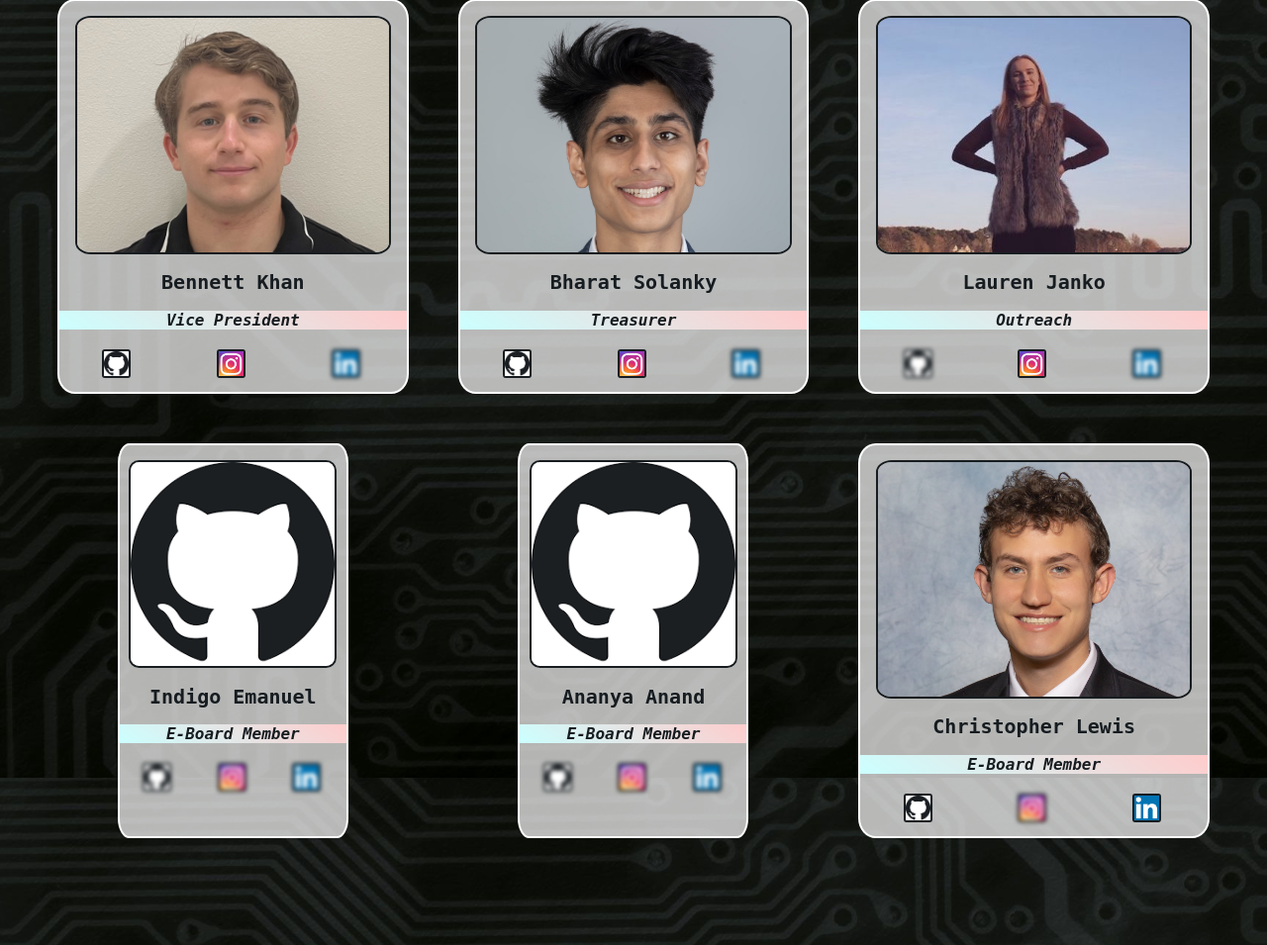
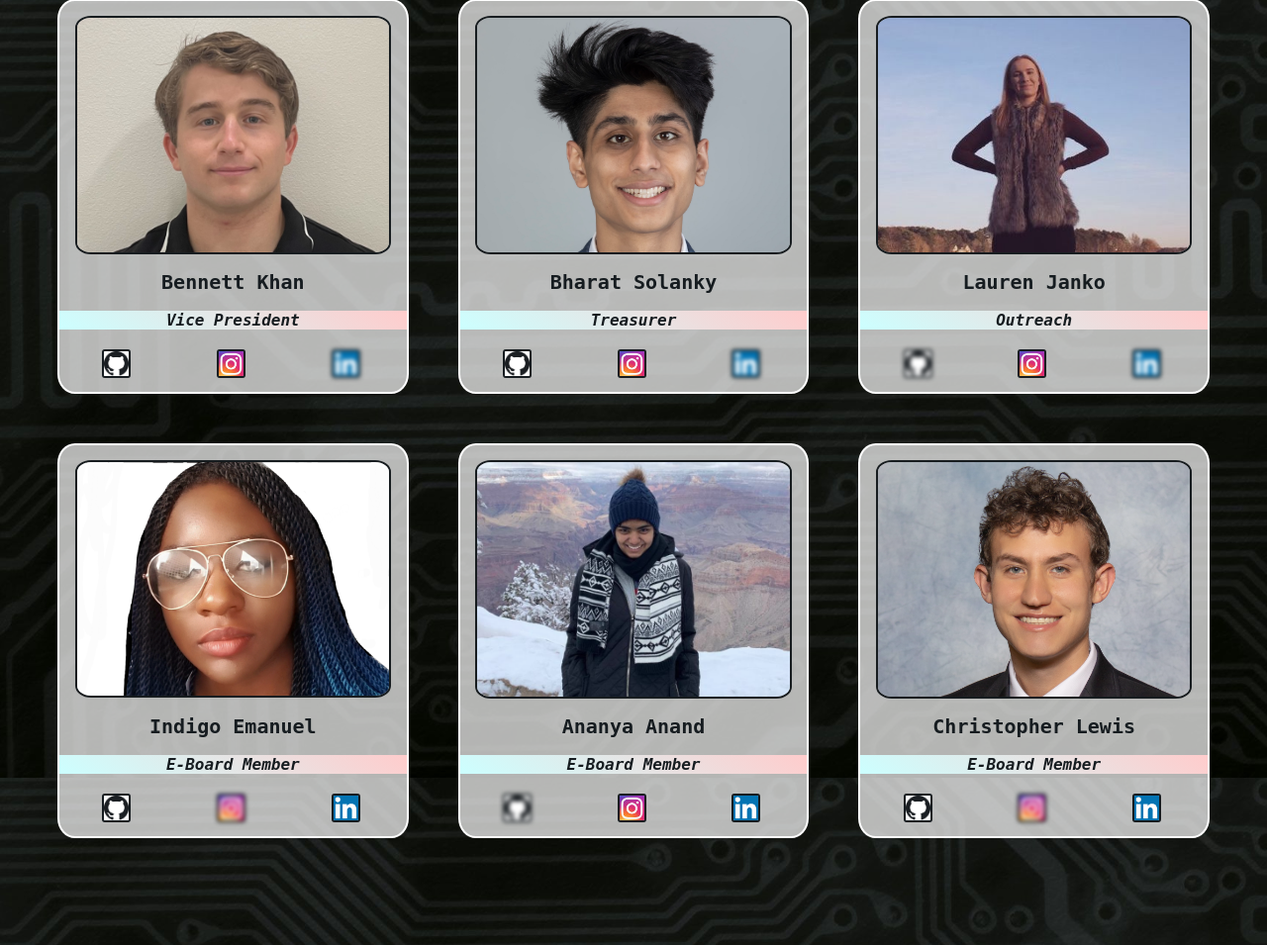
Before and after one commit to samuelkellum/CookiesAndCodeWebsite, a Django app: page /members/ in a window 1280 px wide. Shown: the part 814-1769 px from the top of the page at 99% size. Run offline with Django 4.2, Linux system fonts and the light colour scheme.

Commit message:
Updated website to reflect current version

```diff
--- a/main/templates/main/index.html
+++ b/main/templates/main/index.html
@@ -66,7 +66,7 @@
               </tr>
 
               <tr>
-                  <td scope="row">TBD</td>
+                  <td scope="row">Advanced Stock Analysis with Python</td>
                   <td>Wednesday, 4/13 @ 6:30pm</td>
                   <td>Freeman Business School 112</td>
               </tr>
--- a/main/templates/main/members.html
+++ b/main/templates/main/members.html
@@ -114,7 +114,7 @@
           </div>
 
           <div class = "member-link">
-            <a href = "https://www.instagram.com/sxckellum/" target = "_blank"><img class="member-icon grow" src="{% static 'assets/img/instagram-icon.jpg' %}" alt="Instagram icon"></a>
+            <a href = "https://www.instagram.com/samuelfkellum/" target = "_blank"><img class="member-icon grow" src="{% static 'assets/img/instagram-icon.jpg' %}" alt="Instagram icon"></a>
           </div>
 
           <div class = "member-link">
@@ -131,11 +131,11 @@
 
         <footer class="member-socials"> <!-- Animate the logos to get larger when you hover over them!!! -->
           <div class = "member-link">
-            <a href = "https://github.com/thegenghiskahn" target = "_blank"><img class="member-icon grow" src="{% static 'assets/img/github-icon.png' %}" alt="Github icon"></a>
+            <a href = "https://github.com/bennettkahn" target = "_blank"><img class="member-icon grow" src="{% static 'assets/img/github-icon.png' %}" alt="Github icon"></a>
           </div>
 
           <div class = "member-link">
-            <a href = "https://www.instagram.com/thegenghiskahn/" target = "_blank"><img class="member-icon grow" src="{% static 'assets/img/instagram-icon.jpg' %}" alt="Instagram icon"></a>
+            <a href = "https://www.instagram.com/bennett_kahn_/" target = "_blank"><img class="member-icon grow" src="{% static 'assets/img/instagram-icon.jpg' %}" alt="Instagram icon"></a>
           </div>
 
           <div class = "member-link">
@@ -188,13 +188,14 @@
 
       <!-- Seventh member... -->
       <div class = "member seventh-member slow-grow">
-        <img class = "member-photo" src="{% static 'assets/img/github-icon.png' %}" alt="Indigo photo">
+        <img class = "member-photo" src="{% static 'assets/img/indigo.png' %}" alt="Indigo photo">
         <h2 class = "member-name">Indigo Emanuel</h2>
         <h3 class = "member-role">E-Board Member</h3>
 
         <footer class="member-socials"> <!-- Animate the logos to get larger when you hover over them!!! -->
           <div class = "member-link">
-            <a><img style = "filter: blur(2px);" class="member-icon" src="{% static 'assets/img/github-icon.png' %}" alt="Github icon"></a>
+              <a href="https://github.com/indigo77072" target="_blank"><img class="member-icon grow"
+                  src="{% static 'assets/img/github-icon.png' %}" alt="Github icon"></a>
           </div>
 
           <div class = "member-link">
@@ -202,14 +203,14 @@
           </div>
 
           <div class = "member-link">
-            <a><img style = "filter: blur(2px);" class="member-icon" src="{% static 'assets/img/linkedin-icon.png' %}" alt="LinkedIn icon"></a>
+            <a href = "https://www.linkedin.com/in/indigo-emanuel-3a69131a1" target = "_blank"><img class="member-icon grow" src="{% static 'assets/img/linkedin-icon.png' %}" alt="LinkedIn icon"></a>
           </div>
         </footer>
       </div>
 
       <!-- Eighth member... -->
       <div class = "member eighth-member slow-grow">
-        <img class = "member-photo" src="{% static 'assets/img/github-icon.png' %}" alt="Ananya photo">
+        <img class = "member-photo" src="{% static 'assets/img/ananya.jpeg' %}" alt="Ananya photo">
         <h2 class = "member-name">Ananya Anand</h2>
         <h3 class = "member-role">E-Board Member</h3>
 
@@ -219,11 +220,11 @@
           </div>
 
           <div class = "member-link">
-            <a><img style = "filter: blur(2px);" class="member-icon" src="{% static 'assets/img/instagram-icon.jpg' %}" alt="Instagram icon"></a>
+            <a href="https://www.instagram.com/ananya_anand25/" target="_blank"><img class="member-icon grow" src="{% static 'assets/img/instagram-icon.jpg' %}" alt="Instagram icon"></a>
           </div>
 
           <div class = "member-link">
-            <a><img style = "filter: blur(2px);" class="member-icon" src="{% static 'assets/img/linkedin-icon.png' %}" alt="LinkedIn icon"></a>
+            <a href="https://www.linkedin.com/in/ananya-anand-2078b41b0/" target="_blank"><img class="member-icon grow" src="{% static 'assets/img/linkedin-icon.png' %}" alt="LinkedIn icon"></a>
           </div>
         </footer>
       </div>
```
Also changed, not shown: main/static/assets/img/ananya.jpeg (added), main/static/assets/img/indigo.png (added).
